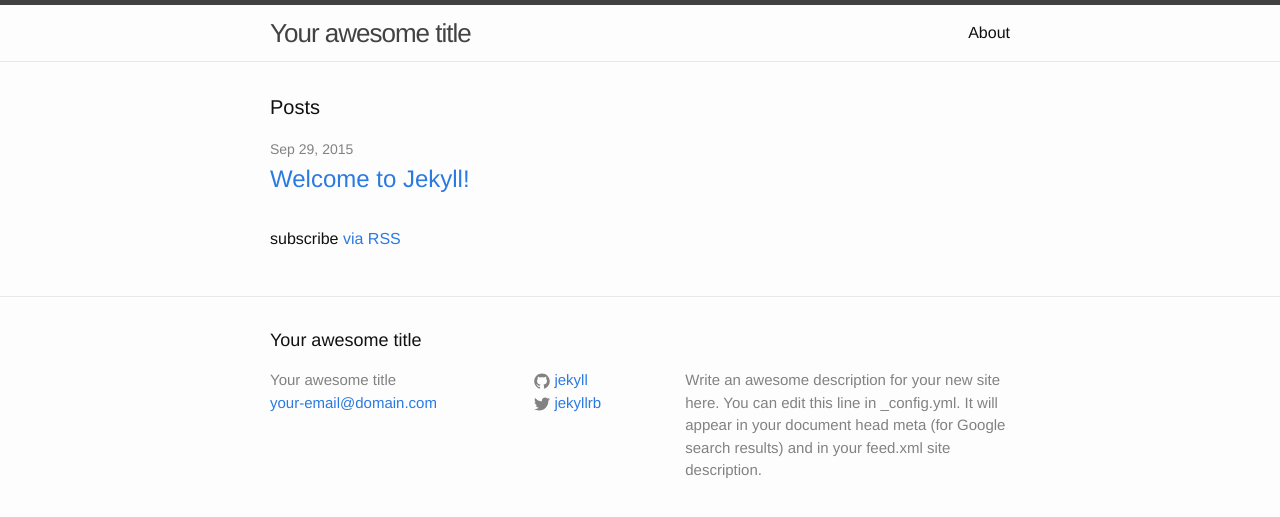
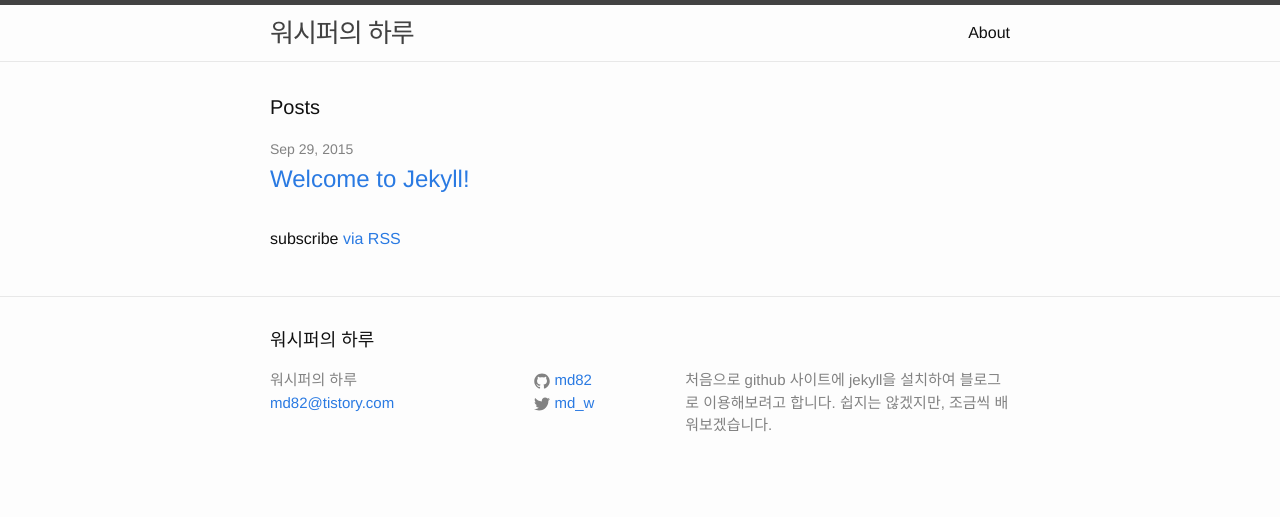
Before and after one commit to MD82/md82.github.io, a Jekyll site: the page built from index.html, in a window 1280 px wide. Shown: the top 517 px of the page. Built offline with Jekyll 4.4.1, drawn with Linux system fonts in a browser that asks for light colours.

Commit message:
Change Main Content.

```diff
--- a/_config.yml
+++ b/_config.yml
@@ -1,14 +1,13 @@
 # Site settings
-title: Your awesome title
-email: your-email@domain.com
+title: 워시퍼의 하루
+email: md82@tistory.com
 description: > # this means to ignore newlines until "baseurl:"
-  Write an awesome description for your new site here. You can edit this
-  line in _config.yml. It will appear in your document head meta (for
-  Google search results) and in your feed.xml site description.
+  처음으로 github 사이트에 jekyll을 설치하여 블로그로 이용해보려고 합니다.
+  쉽지는 않겠지만, 조금씩 배워보겠습니다.
 baseurl: "" # the subpath of your site, e.g. /blog/
-url: "http://yourdomain.com" # the base hostname & protocol for your site
-twitter_username: jekyllrb
-github_username:  jekyll
+url: "http://md82.github.io" # the base hostname & protocol for your site
+twitter_username: md_w
+github_username:  md82
 highlighter: false
 
 # Build settings
```
